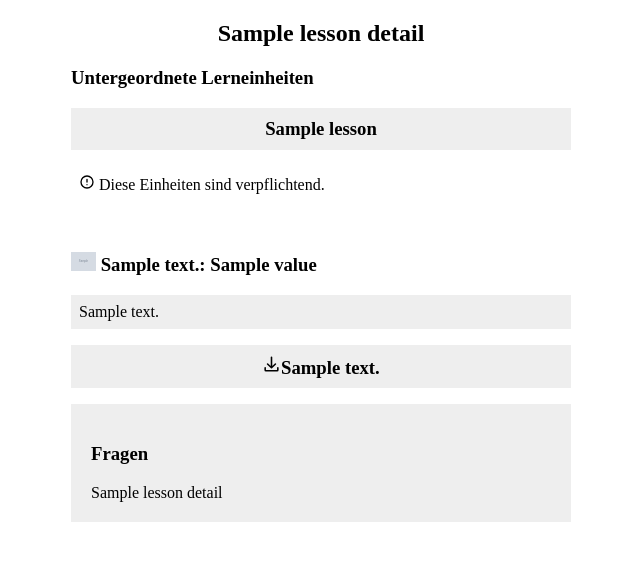
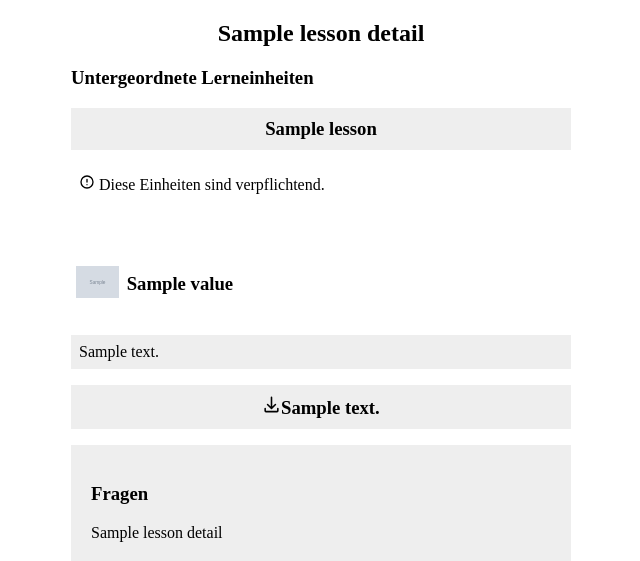
Before and after one commit to digitalfabrik/ish-goalkeeper, a Django app: template src/gui/templates/lesson.html in a window 1280 px wide. Shown: the top 561 px of the page, without its empty margins (319-959 px from the left). Run offline with Django 3.2, Linux system fonts and the light colour scheme; the template is opened without the code that fills it: most values are stand-ins (such as "Sample title", 1, 10 or a date in 2020); grey boxes marked "Sample" are stand-in pictures; some libraries are stand-ins or nearby versions; some web fonts are replaced.

Commit message:
Fix lesson meta template, fixes #49

```diff
--- a/src/gui/static/style.css
+++ b/src/gui/static/style.css
@@ -340,3 +340,12 @@ iframe {
 .content-item img {
   max-width: 490px !important;
 }
+
+table {
+  border: 0px;
+}
+
+td {
+  padding: 3px;
+  vertical-align: middle;
+}
--- a/src/gui/templates/lesson.html
+++ b/src/gui/templates/lesson.html
@@ -30,9 +30,9 @@
     </div>
 {% endif %}
 {% for item in lesson_meta %}
-    <div>
-      <h3><img style="height:1em;" src="{{item.icon.url}}"> {{ item.description }}: {{ item.value }}</h3>
-    </div>
+  <div>
+    <table><tr><td><img style="height:2em;" src="{{item.icon.url}}"></td><td><h3>{{ item.value }}</h3></td></tr></table>
+  </div>
 {% endfor %}
 {% if lesson_details.description %}
       <div class="content-item">
```
